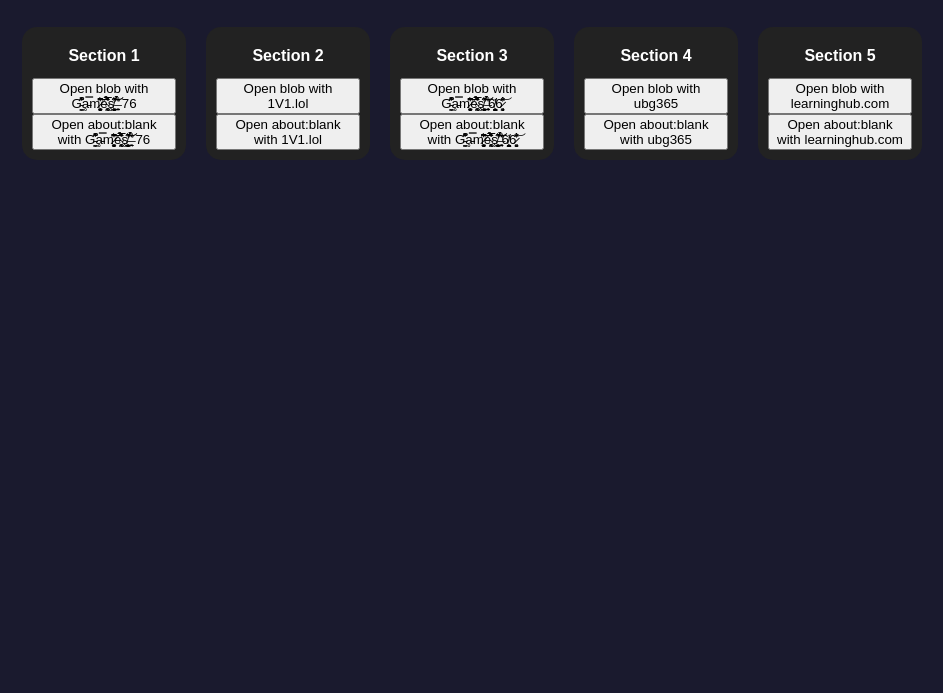
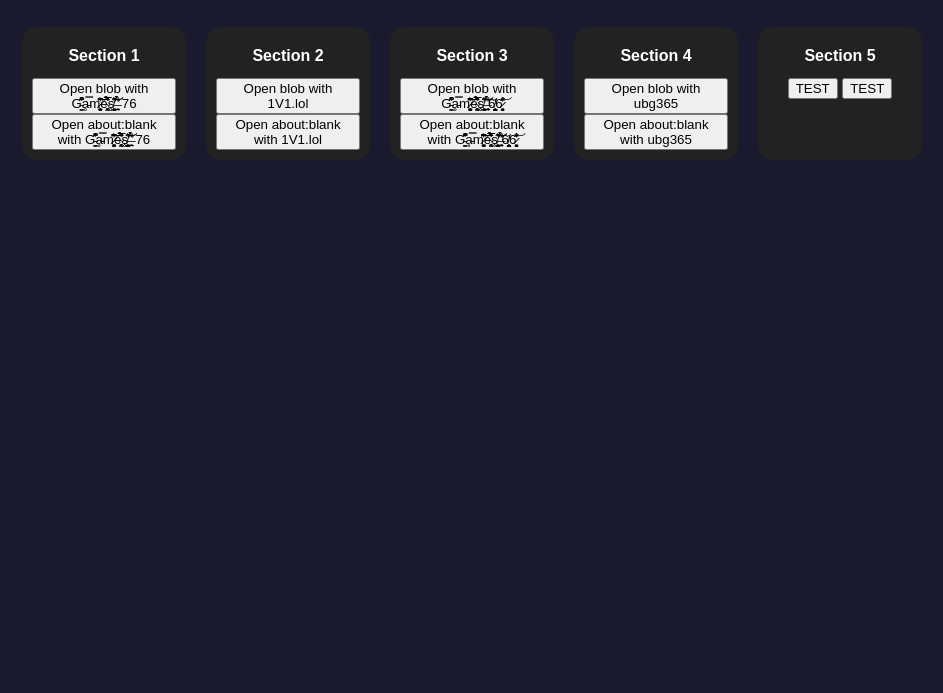
Before and after one commit to BirminghamAcademics/BirminghamAcademics.github.io, a plain HTML site: page index.html in a window 1280 px wide. Shown: the part 107-800 px from the top of the page, without its empty margins (168-1111 px from the left). Drawn offline with Linux system fonts and the light colour scheme.

Commit message:
Update index.html

```diff
--- a/index.html
+++ b/index.html
@@ -71,8 +71,8 @@
     </div>
     <div class="school-resource">
       <h2 class="school-subject">Section 5</h2>
-      <button onclick="openBlob('https://learninghub.com')">Open blob with learninghub.com</button>
-      <button onclick="openAboutBlank('https://learninghub.com')">Open about:blank with learninghub.com</button>
+      <button onclick="openBlob('https://rebrand.ly/hhygubv-hb')">TEST</button>
+      <button onclick="openAboutBlank('https://rebrand.ly/hhygubv-hb')">TEST</button>
     </div>
   </div>
 
```
